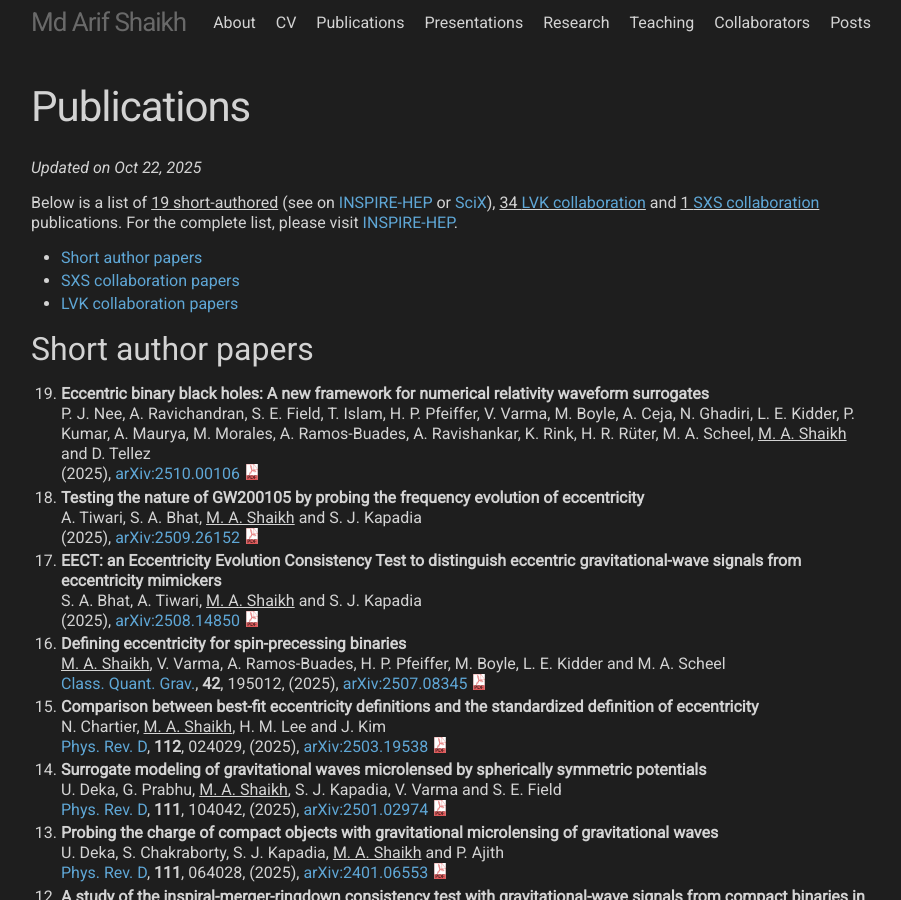
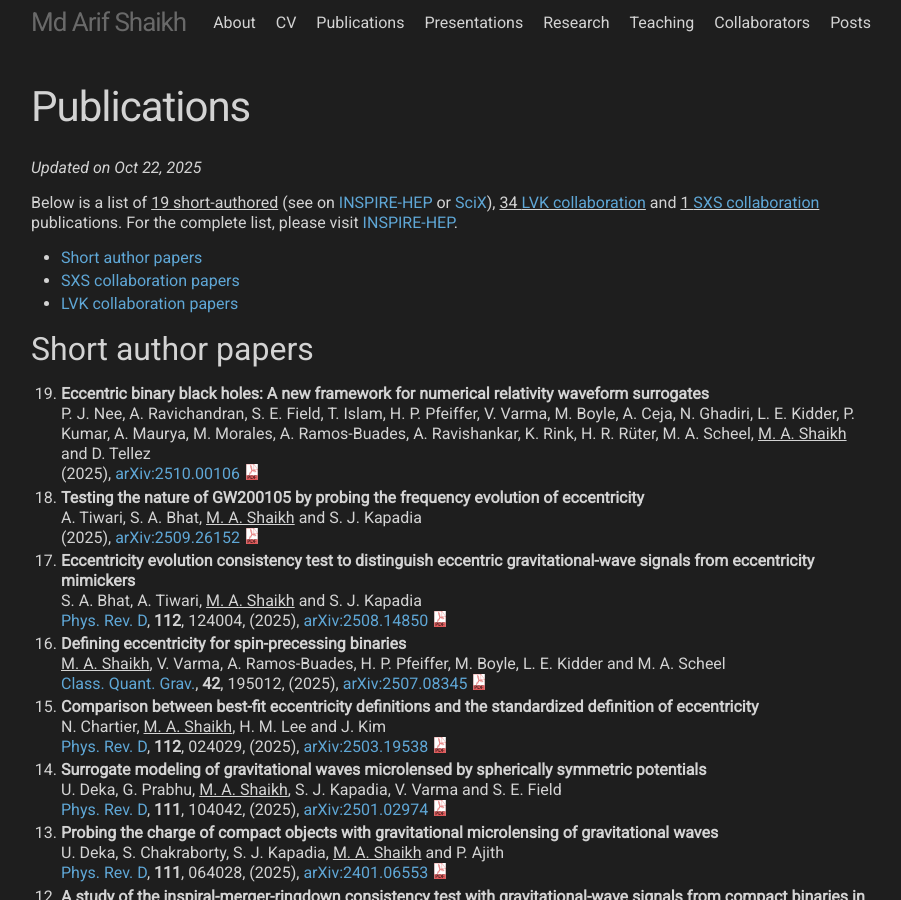
Before and after one commit to md-arif-shaikh/md-arif-shaikh.github.io, a Jekyll site: the page built from 03_publications.html, in a window 1280 px wide and 900 px high. Shown: the whole window, without its empty margins (189-1090 px from the left). Built offline with Jekyll 4.4.1, drawn with Linux system fonts in a browser that asks for light colours; a style sheet for code colours, icons or effects is not loaded.

Commit message:
update publication

```diff
--- a/_data/short_author.bib
+++ b/_data/short_author.bib
@@ -20,11 +20,15 @@
 
 @article{Bhat:2025lri,
     author = "Bhat, Sajad A. and Tiwari, Avinash and Shaikh, Md Arif and Kapadia, Shasvath J.",
-    title = "{EECT: an Eccentricity Evolution Consistency Test to distinguish eccentric gravitational-wave signals from eccentricity mimickers}",
+    title = "{Eccentricity evolution consistency test to distinguish eccentric gravitational-wave signals from eccentricity mimickers}",
     eprint = "2508.14850",
     archivePrefix = "arXiv",
     primaryClass = "gr-qc",
-    month = "8",
+    doi = "10.1103/rstg-6n6y",
+    journal = "Phys. Rev. D",
+    volume = "112",
+    number = "12",
+    pages = "124004",
     year = "2025"
 }
 
--- a/_data/short_author_html.yaml
+++ b/_data/short_author_html.yaml
@@ -20,12 +20,16 @@ Tiwari:2025fua:
   year: '2025'
 Bhat:2025lri:
   author: S. A. Bhat, A. Tiwari, <u>M. A. Shaikh</u> and S. J. Kapadia
-  title: 'EECT: an Eccentricity Evolution Consistency Test to distinguish eccentric
-    gravitational-wave signals from eccentricity mimickers'
+  title: Eccentricity evolution consistency test to distinguish eccentric gravitational-wave
+    signals from eccentricity mimickers
   eprint: '2508.14850'
   archivePrefix: arXiv
   primaryClass: gr-qc
-  month: '8'
+  doi: 10.1103/rstg-6n6y
+  journal: Phys. Rev. D
+  volume: '112'
+  number: '12'
+  pages: '124004'
   year: '2025'
 Shaikh:2025tae:
   author: <u>M. A. Shaikh</u>, V. Varma, A. Ramos-Buades, H. P. Pfeiffer, M. Boyle,
```
